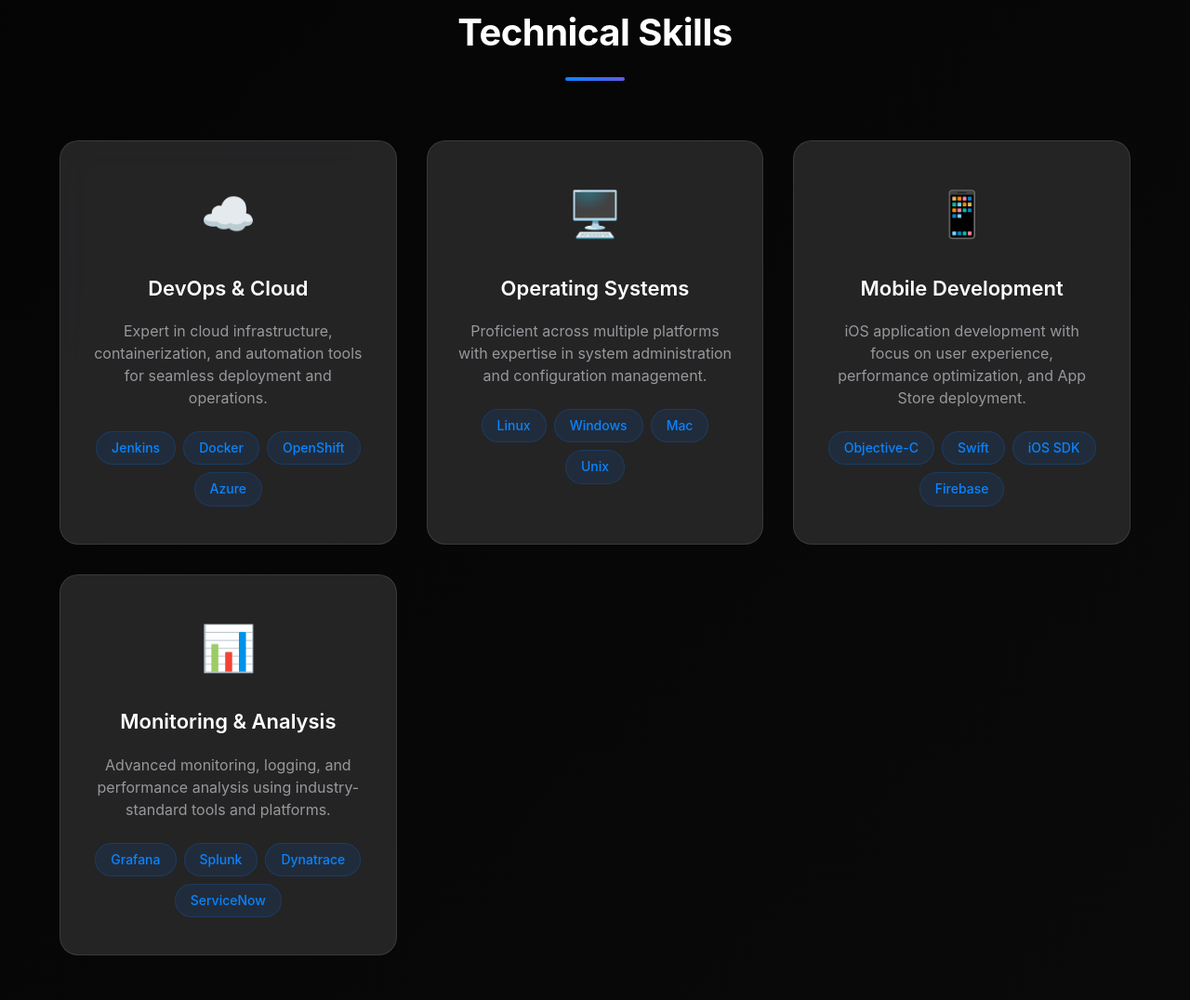
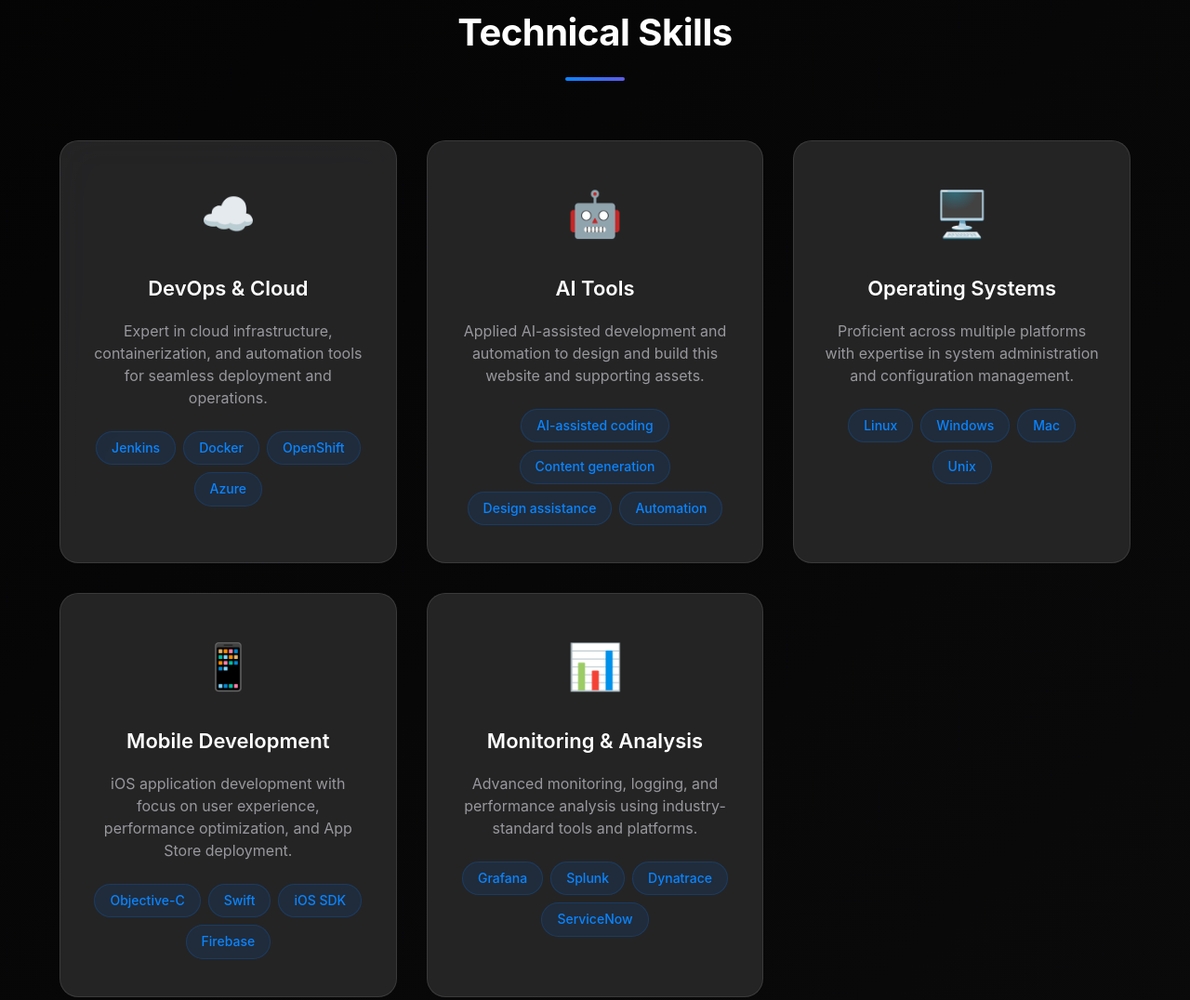
Before and after one commit to swarndeepbains91/me, a plain HTML site: page index.html in a window 1280 px wide. Shown: the part 1712-2788 px from the top of the page at 93% size. Drawn offline with nearby package versions, Linux system fonts and the light colour scheme.

Commit message:
added skill

```diff
--- a/index.html
+++ b/index.html
@@ -109,6 +109,17 @@
                             <span>Azure</span>
                         </div>
                     </div>
+                        <div class="innovation-card">
+                            <div class="card-icon">🤖</div>
+                            <h3>AI Tools</h3>
+                            <p>Applied AI-assisted development and automation to design and build this website and supporting assets.</p>
+                            <div class="card-tech">
+                                <span>AI-assisted coding</span>
+                                <span>Content generation</span>
+                                <span>Design assistance</span>
+                                <span>Automation</span>
+                            </div>
+                        </div>
                     <div class="innovation-card">
                         <div class="card-icon">🖥️</div>
                         <h3>Operating Systems</h3>
@@ -409,6 +420,7 @@
             </div>
             <div class="footer-bottom">
                 <p>&copy; 2024 S B. Professional Portfolio.</p>
+                <p style="font-size:12px;color:var(--accent-text);margin-top:6px;">This website was developed using AI tools only.</p>
             </div>
         </div>
     </footer>
```
